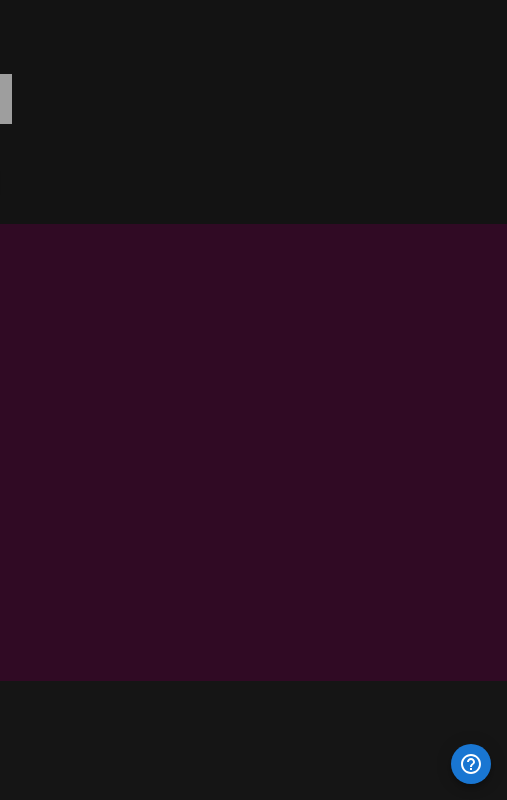
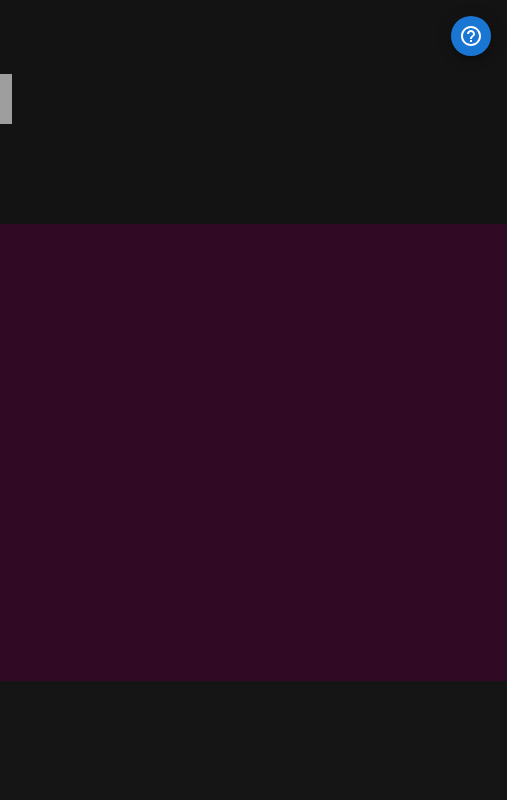
Before and after one commit to khrishan/wordle_solver_website, a React app in the folder client/: page / in a window 1280 px wide. Shown: the full height of the page, 773-1280 px from the left. Built offline with nearby package versions, Linux system fonts and the light colour scheme; grey boxes are pictures that could not be loaded.

Commit message:
move help to top

```diff
--- a/client/src/components/App.js
+++ b/client/src/components/App.js
@@ -280,7 +280,7 @@ const App = () => {
                 </Snackbar>
             </Grid>
             <Grid item>
-                <Fab color="primary" aria-label="help" size="small" style={{ position: 'fixed', bottom: 16, right: 16 }} onClick={() => setOpenHowToDialog(true)}>
+                <Fab color="primary" aria-label="help" size="small" style={{ position: 'fixed', top: 16, right: 16 }} onClick={() => setOpenHowToDialog(true)}>
                     <HelpOutlineOutlinedIcon />
                 </Fab>
             </Grid>
```
Also changed, not shown: client/build/asset-manifest.json, client/build/index.html, client/build/logo192.png (deleted), client/build/logo512.png (deleted), client/build/static/js/main.49f385cc.js.LICENSE.txt (renamed from client/build/static/js/main.4b1ff939.js.LICENSE.txt), 4 other files.
